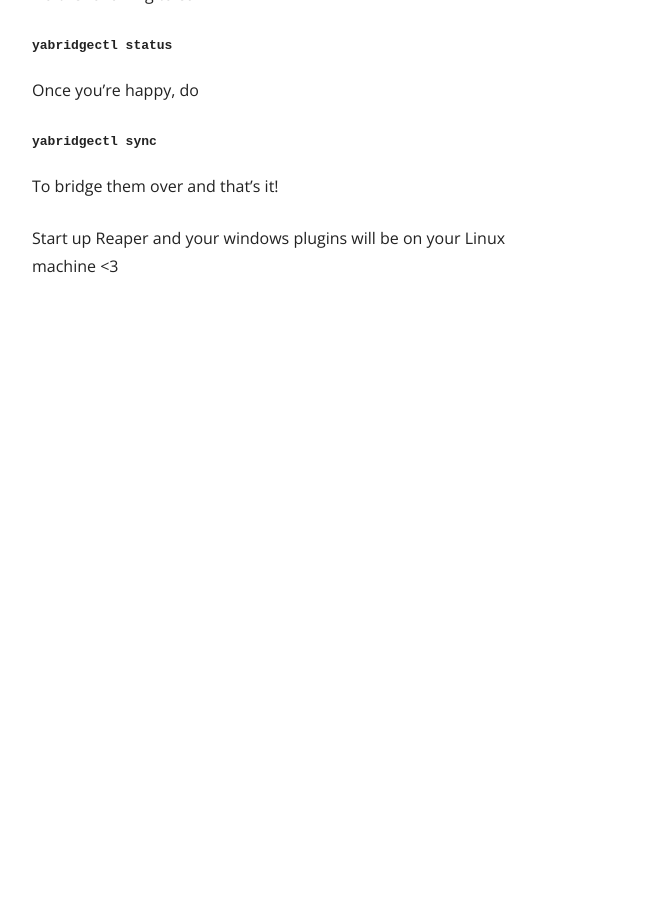
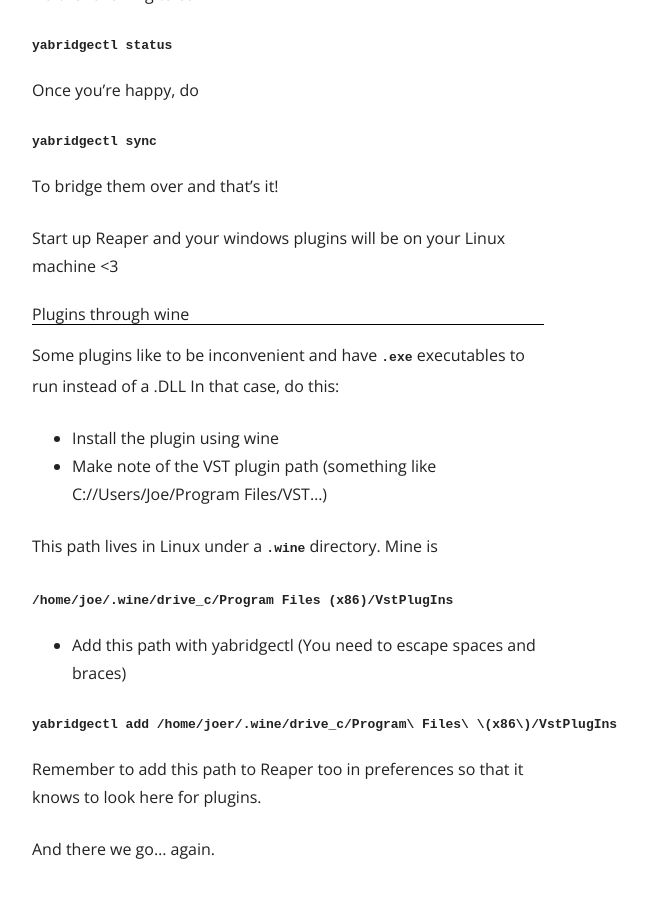
Before and after one commit to joereynolds/joereynolds.github.io, a Jekyll site: the page built from _posts/2021-05-19-linux-audio-production.md, in a window 1280 px wide and 900 px high, scrolled down 1087 px. Shown: the whole window, without its empty margins (352-1000 px from the left). Built offline with Jekyll 4.4.1, drawn with Linux system fonts in a browser that asks for light colours; before the commit the page ends 1415 px from its top, so only the background shows below that.

Commit message:
Add more details to linux audio article

````diff
--- a/_posts/2021-05-19-linux-audio-production.md
+++ b/_posts/2021-05-19-linux-audio-production.md
@@ -9,7 +9,8 @@
 
 All the VST's I used on Windows can be bridged to work on Linux.
 
-The guide below assumes that the distro you're using is Arch based (I use Manjaro) and the DAW is Reaper.
+The guide below assumes that the distro you're using is Arch based (I use
+Manjaro) and the DAW is Reaper.
 
 **Note** I had this working successfully with Ubuntu 20.04 but switched over to
 Manjaro for unrelated reasons. To reiterate, this *will* work on Ubuntu, the
@@ -60,3 +61,29 @@
 To bridge them over and that's it!
 
 Start up Reaper and your windows plugins will be on your Linux machine <3
+
+#### Plugins through wine
+
+Some plugins like to be inconvenient and have `.exe` executables to run instead
+of a .DLL In that case, do this:
+
+- Install the plugin using wine
+- Make note of the VST plugin path (something like C://Users/Joe/Program Files/VST...)
+
+This path lives in Linux under a `.wine` directory.
+Mine is
+
+```
+/home/joe/.wine/drive_c/Program Files (x86)/VstPlugIns
+```
+
+- Add this path with yabridgectl (You need to escape spaces and braces)
+
+```
+yabridgectl add /home/joer/.wine/drive_c/Program\ Files\ \(x86\)/VstPlugIns
+```
+
+Remember to add this path to Reaper too in preferences so that it knows to look
+here for plugins.
+
+And there we go... again.
````
